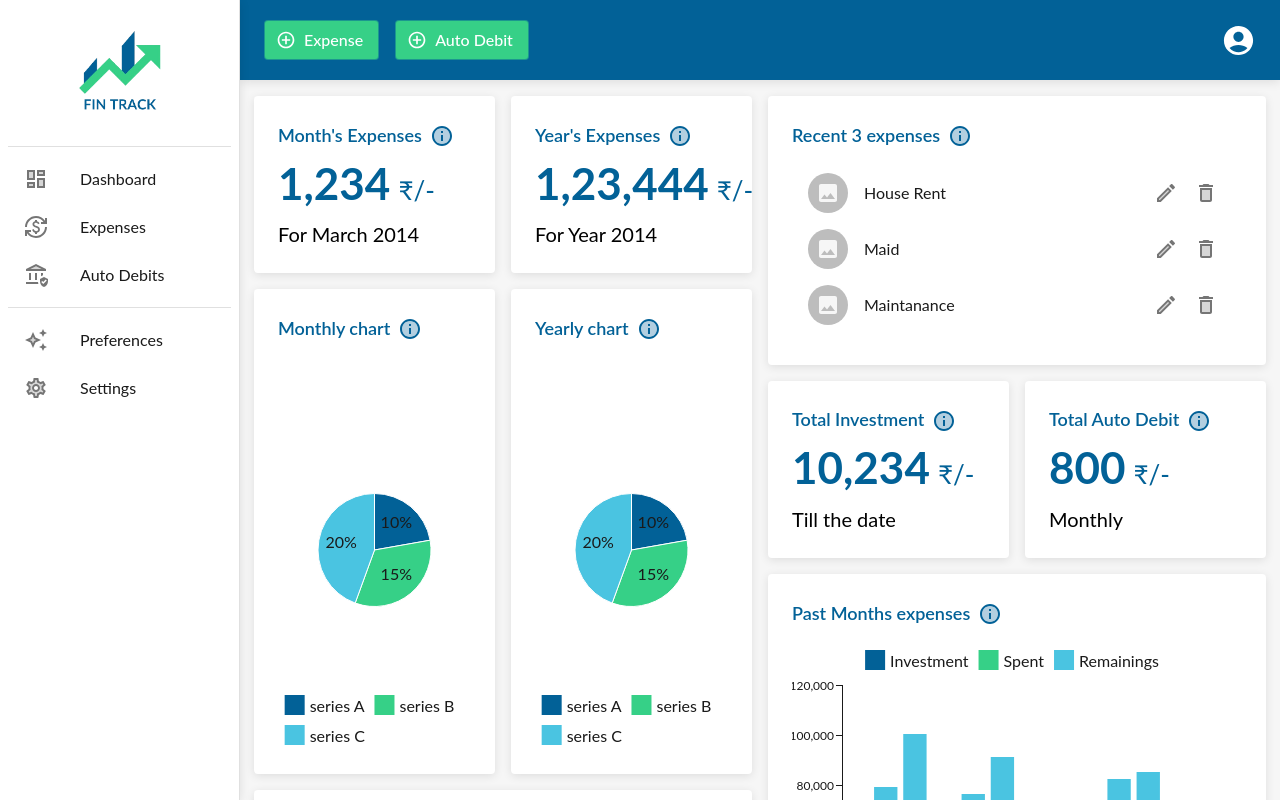
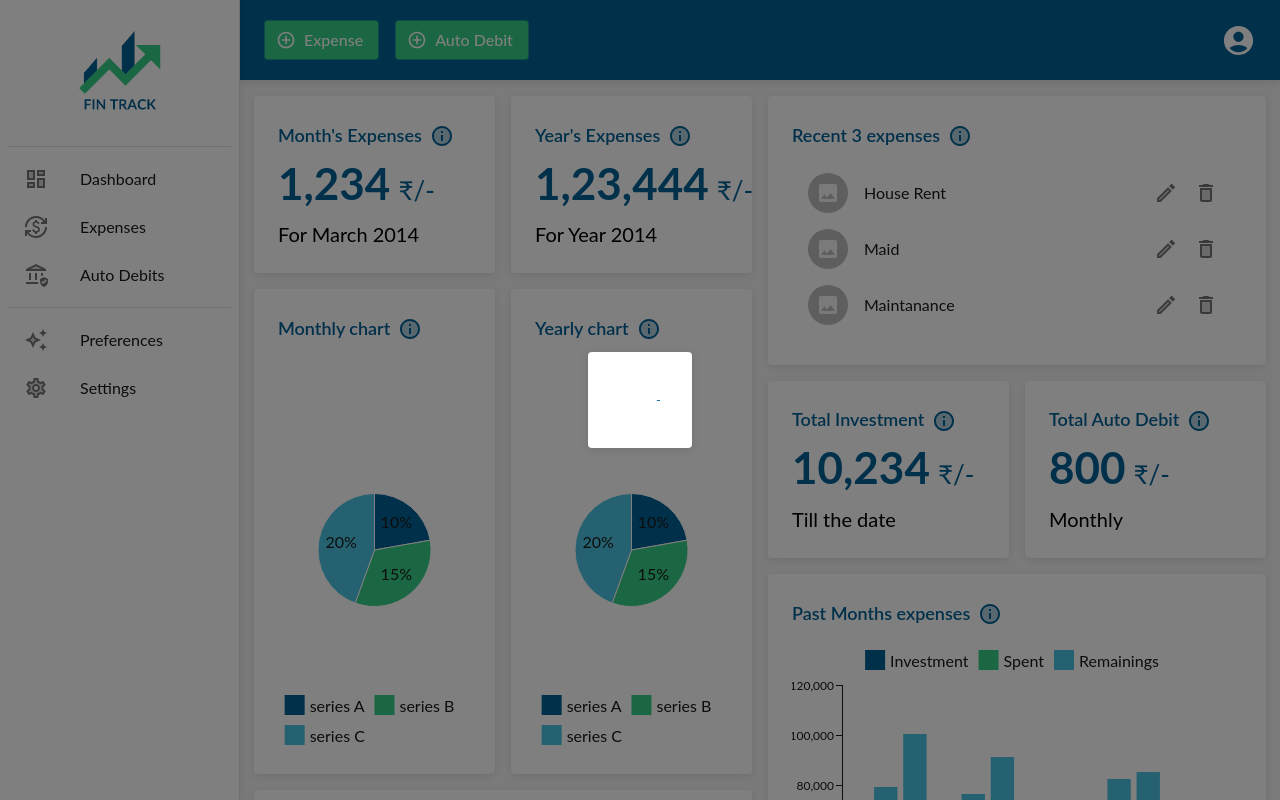
Before and after one commit to Kelta-King/FinTrack, a React (Create React App) app in the folder UI/user_interface_code/: page / in a window 1280 px wide. Shown: the top 800 px of the page. Built offline with nearby package versions, Linux system fonts and the light colour scheme.

Commit message:
Loader added in UI

```diff
--- /dev/null
+++ b/UI/user_interface_code/src/Common/Loader.jsx
@@ -0,0 +1,27 @@
+import * as React from 'react';
+import Dialog from '@mui/material/Dialog';
+import DialogContent from '@mui/material/DialogContent';
+import Slide from '@mui/material/Slide';
+import CircularProgress from '@mui/material/CircularProgress';
+import Box from '@mui/material/Box';
+
+const Transition = React.forwardRef(function Transition(props, ref) {
+    return <Slide direction="up" ref={ref} {...props} />;
+});
+
+export default function Loader(props) {
+    return (
+        <Dialog
+            open={props.loaderShow}
+            TransitionComponent={Transition}
+            keepMounted
+            aria-describedby="alert-dialog-slide-description"
+        >
+            <DialogContent>
+                <Box sx={{ display: 'flex' }}>
+                    <CircularProgress />
+                </Box>
+            </DialogContent>
+        </Dialog>
+    );
+}
--- a/UI/user_interface_code/src/Common/Strucutre.jsx
+++ b/UI/user_interface_code/src/Common/Strucutre.jsx
@@ -20,6 +20,7 @@ import Preferences from '../Components/Preferences';
 import Settings from '../Components/Settings';
 import Account from '../Components/Account';
 import AuthComponent from './Auth';
+import Loader from './Loader';
 
 const drawerWidth = 240;
 
@@ -27,6 +28,7 @@ export default function Strucutre(props) {
     const { window } = props;
     const [mobileOpen, setMobileOpen] = React.useState(false);
     const [isClosing, setIsClosing] = React.useState(false);
+    const [loaderShow, setLoaderShow] = React.useState(true);
 
     const handleDrawerClose = () => {
         setIsClosing(true);
@@ -49,6 +51,9 @@ export default function Strucutre(props) {
     return (
         <Box sx={{ display: 'flex' }}>
             <AuthComponent />
+            <Loader
+                loaderShow={loaderShow}
+            />
             <CssBaseline />
             <AppBar
                 position="fixed"
```
